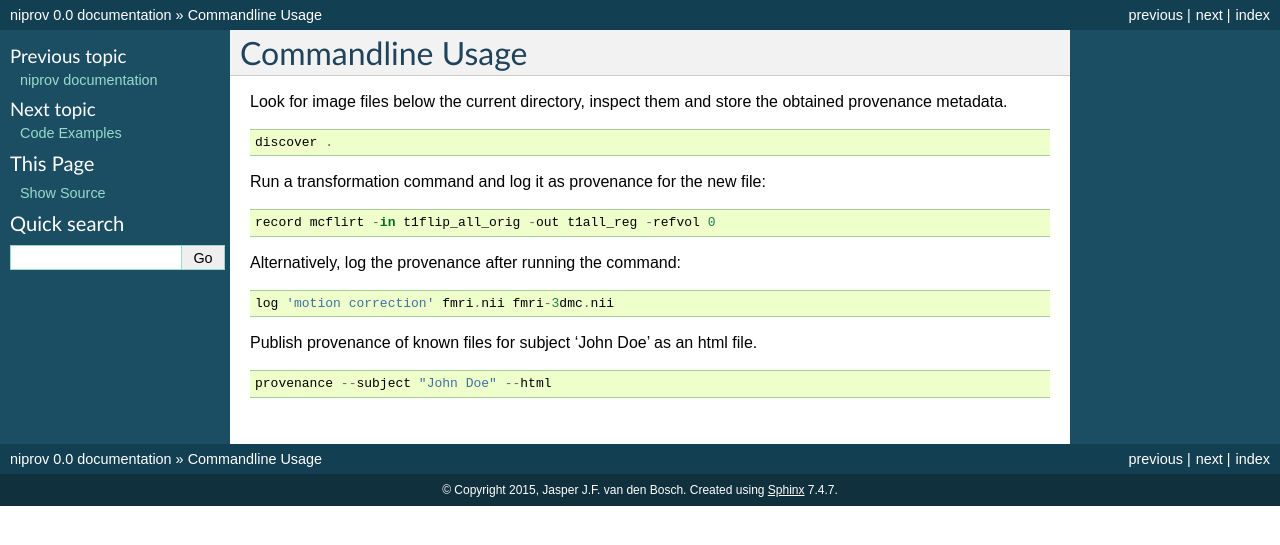
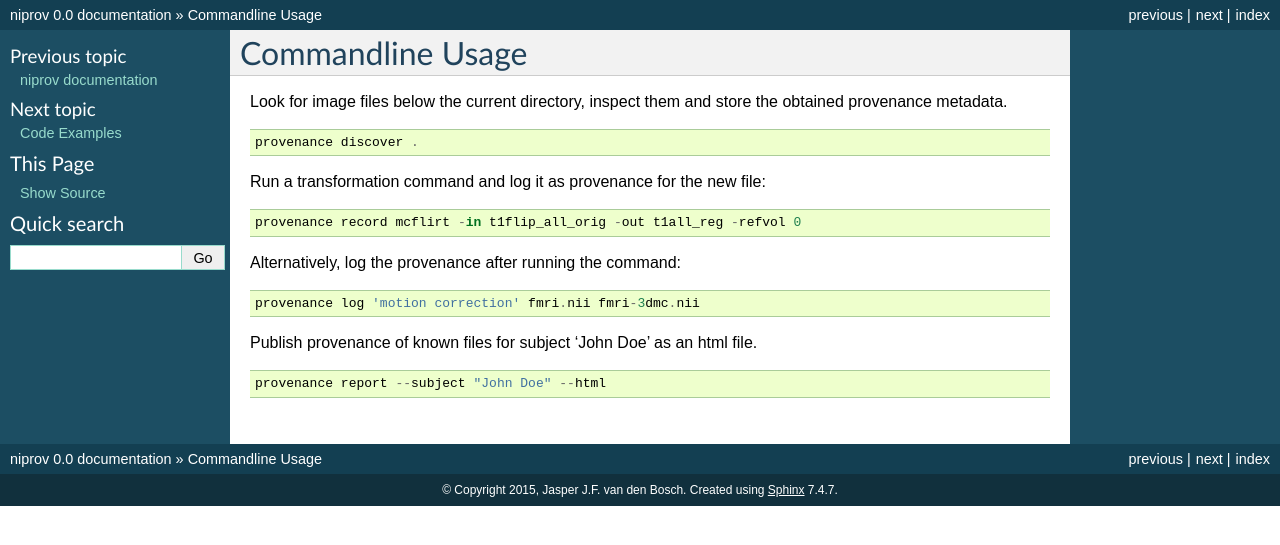
Before and after one commit to JasperVanDenBosch/niprov, a Sphinx documentation site: the page built from docs/source/commandline-usage.rst, in a window 1280 px wide. Shown: the top 545 px of the page. Built offline with Sphinx 7.4.7, drawn with Linux system fonts in a browser that asks for light colours.

Commit message:
Commandline interface changed; all 'sub' commands are now preceded by 'provenance'. Record() became a valid subcommand.

```diff
--- a/docs/source/commandline-usage.rst
+++ b/docs/source/commandline-usage.rst
@@ -4,22 +4,22 @@ Commandline Usage
 Look for image files below the current directory, inspect them and store the obtained provenance metadata.
 ::
 
-    discover .
+    provenance discover .
 
 
 Run a transformation command and log it as provenance for the new file:
 ::
 
-    record mcflirt -in t1flip_all_orig -out t1all_reg -refvol 0
+    provenance record mcflirt -in t1flip_all_orig -out t1all_reg -refvol 0
 
 
 Alternatively, log the provenance after running the command:
 ::
 
-    log 'motion correction' fmri.nii fmri-3dmc.nii
+    provenance log 'motion correction' fmri.nii fmri-3dmc.nii
 
 
 Publish provenance of known files for subject 'John Doe' as an html file.
 ::
 
-    provenance --subject "John Doe" --html
+    provenance report --subject "John Doe" --html
--- a/niprov/__init__.py
+++ b/niprov/__init__.py
@@ -2,3 +2,4 @@ from niprov.discovery import discover
 from niprov.inspection import inspect
 from niprov.reporting import report
 from niprov.logging import log
+from niprov.recording import record
```
Also changed, not shown: README.md (+4 -4 lines), 3 other files.
